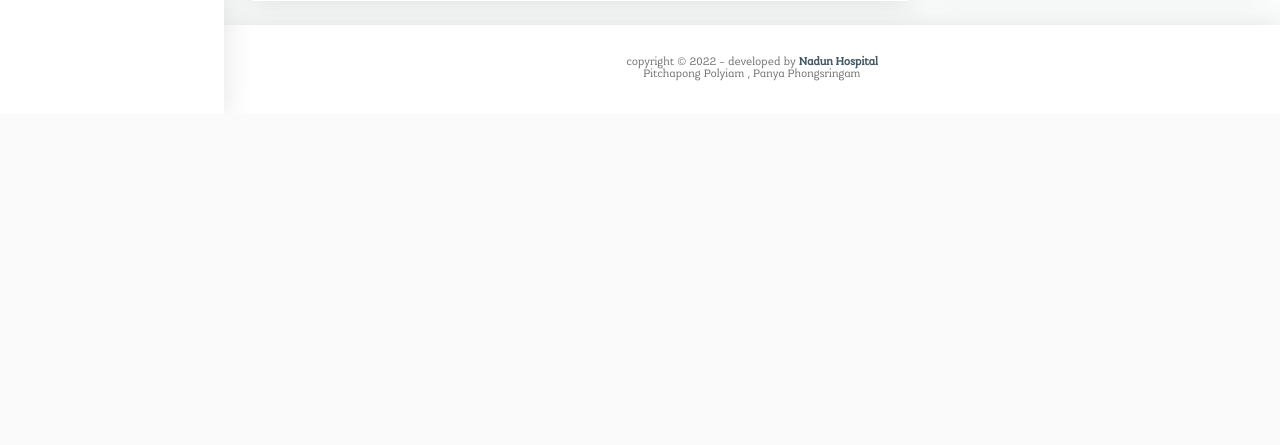
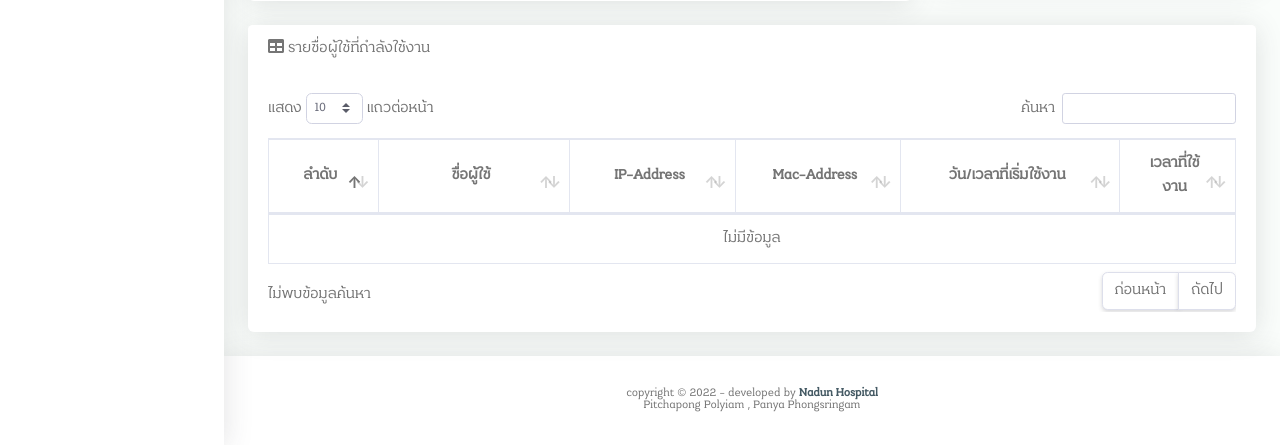
Before and after one commit to ballcoe/iamradius, a PHP site: page /iamradius/ in a window 1280 px wide. Shown: the part 754-1199 px from the top of the page. Before the commit the page ends 835 px from the top, so only its background shows below. Run offline with PHP 8.4, Linux system fonts and the light colour scheme; the visitor is signed in with stand-in values (Sample User, id 1); data comes from the database, SQL or seed files in the repository; data that the repository does not hold is empty.

Commit message:
update Dashboard and UserOnline

```diff
--- a/iamradius/getuseronline.php
+++ b/iamradius/getuseronline.php
@@ -27,26 +27,50 @@ if (!$_SESSION["UserID"]){
     $conn->close;
     exit;
 }
+
 // fetch records
-$sql = "SELECT * FROM radacct,userinfo WHERE radacct.acctstoptime IS NULL AND radacct.username = userinfo.username ORDER BY radacct.acctstarttime DESC";
+$sql = "SELECT radacct.username , firstname , lastname , acctstarttime , acctinputoctets , acctoutputoctets , framedipaddress , callingstationid FROM radacct left join userinfo on radacct.username = userinfo.username WHERE radacct.acctstoptime IS NULL ORDER BY radacct.acctstarttime DESC";
 $result = mysqli_query($con, $sql);
 $i=0;
 $array = [];
 while($row = mysqli_fetch_assoc($result)) {
+
     $i++;
+    $timesignin = date_create($row["acctstarttime"]);
+    $timenow = date_create(date('Y-m-d H:i:s',time()));
+    $diff=date_diff($timesignin,$timenow);
+    $timeonline= $diff->format("%H:%I:%S");
     $year = substr($row["acctstarttime"],0,4);
     $month = substr($row["acctstarttime"],5,2);
     $day = substr($row["acctstarttime"],8,2);
     $thdate = $day.'/'.$month.'/'.($year+543);
     $thtime = substr($row["acctstarttime"],11,8);
     $thdatetime = "วันที่ ".$thdate." เวลา ".$thtime." น." ;
+    $uploadmb=number_format($row["acctinputoctets"]/1048576,2)." MB";
+    $downloadmb=number_format($row["acctoutputoctets"]/1048576,2)." MB";
+    /*$mac_address = $row["callingstationid"];
+    $url = "https://api.macvendors.com/" . urlencode($mac_address);
+    $ch = curl_init();
+    curl_setopt($ch, CURLOPT_URL, $url);
+    curl_setopt($ch, CURLOPT_RETURNTRANSFER, 1);
+    $response = curl_exec($ch);
+    if($response != '{"errors":{"detail":"Not Found"}}') {
+      $vender = $response;
+    } else {
+      $vender = "Private Mac-Address";
+    }*/
     $array[] = [
        'num'=> $i,
        'username'=> $row["username"],
        'fullname'=> $row["firstname"]." ".$row["lastname"],
+       'allname'=> $row["firstname"]." ".$row["lastname"]." "."( ".$row["username"]." )",
        'ip'=> $row["framedipaddress"] ,
        'mac'=> $row["callingstationid"],
-       'date'=> $thdatetime
+       'upload' => $uploadmb,
+       'download' => $downloadmb,
+       'date'=> $thdatetime,
+       'timeonline' => $timeonline,
+       //'vender' => $vender
     ];
     //$array[] = $row;
 }
--- a/iamradius/index.php
+++ b/iamradius/index.php
@@ -94,13 +94,11 @@ active
                         </div>
                       <div class="col-auto">
                         <i class="fas fa-user fa-2x text-gray-300"></i>
-
                       </div>
                     </div>
                   </div>
                 </div>
               </div>
-
               <!-- Earnings (Monthly) Card Example -->
               <div class="col-xl-3 col-md-6 mb-4">
                 <div class="card border-left-primary shadow h-100 py-2">
@@ -124,7 +122,7 @@ active
                   </div>
                 </div>
               </div>
-
+              <!-- Earnings (Monthly) Card Example -->
               <div class="col-xl-3 col-md-6 mb-4">
                 <div class="card border-left-info shadow h-100 py-2">
                   <div class="card-body">
@@ -147,7 +145,6 @@ active
                   </div>
                 </div>
               </div>
-
               <!-- Pending Requests Card Example -->
               <div class="col-xl-3 col-md-6 mb-4">
                 <div class="card border-left-warning shadow h-100 py-2">
@@ -172,14 +169,13 @@ active
                 </div>
               </div>
             </div>
+
             <div class="row">
-
               <!-- Area Chart -->
               <div class="col-xl-8 col-lg-7">
                 <div class="card shadow mb-4">
                   <!-- Card Header - Dropdown -->
-                                <div
-                                    class="card-header py-3 d-flex flex-row align-items-center justify-content-between">
+                  <div class="card-header py-3 d-flex flex-row align-items-center justify-content-between">
                     <h6 class="m-0 font-weight-bold text-primary">จำนวนผู้ใช้งานต่อวัน</h6>
                   </div>
                   <!-- Card Body -->
@@ -211,13 +207,11 @@ active
                   </div>
                 </div>
               </div>
-
               <!-- Pie Chart -->
               <div class="col-xl-4 col-lg-5">
                 <div class="card shadow mb-4">
                   <!-- Card Header - Dropdown -->
-                                <div
-                                    class="card-header py-3 d-flex flex-row align-items-center justify-content-between">
+                  <div class="card-header py-3 d-flex flex-row align-items-center justify-content-between">
                     <h6 class="m-0 font-weight-bold text-primary">จำนวนสมาชิกต่อกลุ่ม</h6>
                   </div>
                   <!-- Card Body -->
@@ -231,7 +225,6 @@ active
                       $arrcolor = [];
                       $sqlcountgroup = "SELECT COUNT(username) AS cgroup, radusergroup.groupname as groupname , color FROM radusergroup , groupcolor WHERE groupcolor.groupname = radusergroup.groupname GROUP BY groupname";
                       $result = $conn->query($sqlcountgroup);
-
                       if ($result->num_rows > 0) {
                         // output data of each row
                         while($row = $result->fetch_assoc()) {
@@ -249,6 +242,34 @@ active
                       <span class="mr-2">
                         ชี้ที่สีเพื่อดูจำนวนสมาชิกของกลุ่ม
                       </span>
+                    </div>
+                  </div>
+                </div>
+              </div>
+            </div>
+
+            <div class="row">
+              <div class="col-xl-12 col-lg-7">
+                <div class="card shadow mb-4">
+                  <div class="card-header">
+                    <i class="fas fa-table"></i>
+                    รายชื่อผู้ใช้ที่กำลังใช้งาน
+                  </div>
+                  <div class="card-body">
+                    <div class="table-responsive">
+                      <table class="table table-bordered" id="dataTable" width="100%" cellspacing="0">
+                        <thead>
+                          <tr>
+                            <th width = "5%"><center>ลำดับ</center></th>
+                            <th width = "14%"><center>ชื่อผู้ใช้</center></th>
+                            <th width = "12%"><center>IP-Address</center></th>
+                            <th width = "12%"><center>Mac-Address</center></th>
+                            <th width = "16%"><center>วัน/เวลาที่เริ่มใช้งาน</center></th>
+                            <th width = "8%"><center>เวลาที่ใช้งาน</center></th>
+                            <!-- <th width = "14%"><center>Vender</center></th> -->
+                          </tr>
+                        </thead>
+                      </table>
                     </div>
                   </div>
                 </div>
@@ -416,6 +437,71 @@ var myLineChart = new Chart(ctx, {
   }
 });
 
+$(document).ready(function() {
+        $('#dataTable').dataTable({
+            "processing": true,
+            "ajax": "getuseronline.php",
+            "columns": [
+                {data: 'num'},
+                {data: 'allname'},
+                {data: 'ip'},
+                {data: 'mac'},
+                {data: 'date'},
+                {data: 'timeonline'},
+                // {data: 'vender'},
+            ],
+            'columnDefs': [
+              {
+                  "targets": 0, // your case first column
+                  "className": "text-center",
+                  "width": "5%"
+              },
+              {
+                  "targets": 1, // your case first column
+                  "className": "text-center",
+                  "width": "14%"
+              },
+              {
+                  "targets": 2, // your case first column
+                  "className": "text-center",
+                  "width": "12%"
+              },
+              {
+                  "targets": 3, // your case first column
+                  "className": "text-center",
+                  "width": "12%"
+              },
+              {
+                  "targets": 4, // your case first column
+                  "className": "text-center",
+                  "width": "16%"
+              },
+              {
+                  "targets": 5, // your case first column
+                  "className": "text-center",
+                  "width": "8%"
+              },
+              /*
+              {
+                  "targets": 7, // your case first column
+                  "className": "text-center",
+                  "width": "14%"
+              },*/
+            ],
+            "language": {
+              "lengthMenu": "แสดง _MENU_ แถวต่อหน้า",
+              "zeroRecords": "ไม่มีข้อมูล",
+              "info": "แสดงหน้าที่ _PAGE_ จาก _PAGES_ หน้า",
+              "sSearch": "ค้นหา",
+              "infoEmpty": "ไม่พบข้อมูลค้นหา",
+              "infoFiltered": "(จากทั้งหมด _MAX_ คน)",
+              "paginate": {
+                "next": "ถัดไป",
+                "previous": "ก่อนหน้า"
+              }
+            }
+      });
+    });
 </script>
 <?php include 'layout/mainpage-footer.php' ?>
 <?php include 'layout/mainpage-end.php' ?>
```
Also changed, not shown: iamradius/viewuseronline.php (+30 -15 lines). Lines whose indentation alone changed are shown as unchanged.
